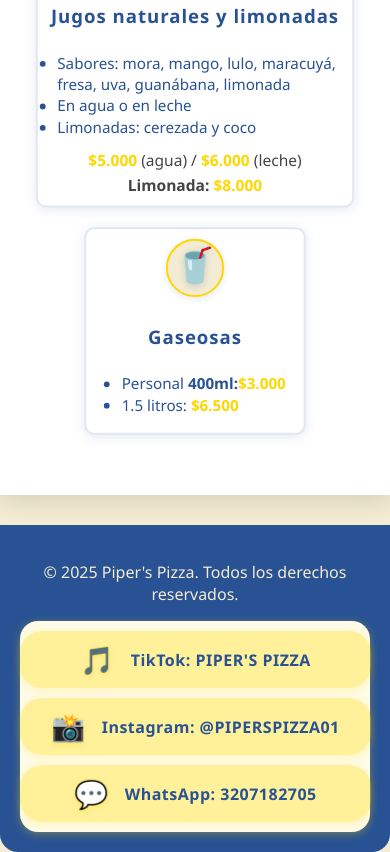
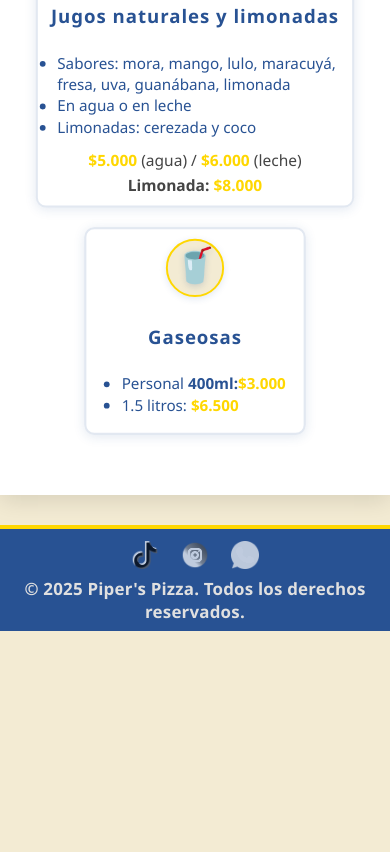
Before and after one commit to JavierRojas0495/pippers, a plain HTML site: page index.html in a window 390 px wide. Shown: the part 4464-5316 px from the top of the page. After the commit the page ends 5095 px from the top, so only its background shows below. Drawn offline with Linux system fonts and the light colour scheme.

Commit message:
Rediseño profesional del footer: íconos minimalistas, alineación, sin bordes redondeados y sin scroll horizontal

```diff
--- a/index.html
+++ b/index.html
@@ -177,13 +177,33 @@
             </form>
         </section>
     </main>
-    <footer>
-        <p>&copy; 2025 Piper's Pizza. Todos los derechos reservados.</p>
-        <div class="footer-redes">
-            <a href="https://www.tiktok.com/@piperspizza" target="_blank" rel="noopener" title="TikTok"><span class="icono-red">🎵</span>TikTok: PIPER'S PIZZA</a>
-            <a href="https://www.instagram.com/piperspizza01" target="_blank" rel="noopener" title="Instagram"><span class="icono-red">📸</span>Instagram: @PIPERSPIZZA01</a>
-            <a href="https://wa.me/573207182705?text=Estoy%20interesado%20en%20Piper's%20Pizza" target="_blank" rel="noopener" title="WhatsApp"><span class="icono-red">💬</span>WhatsApp: 3207182705</a>
+    <footer class="footer-pipers">
+      <div class="footer-container footer-columna">
+        <img src="img/logosPipers/Imagen de WhatsApp 2025-07-23 a las 14.29.13_61ef9f11.jpg" alt="Logo Piper's Pizza" class="footer-logo">
+        <div class="footer-social">
+          <a href="https://www.tiktok.com/@piperspizza" target="_blank" rel="noopener" title="TikTok">
+            <span class="icono-red">
+              <img src="img/RedesSociales/tik-tok.png" alt="TikTok Piper's Pizza" class="icono-img-red">
+            </span>
+          </a>
+          <a href="https://www.instagram.com/piperspizza01" target="_blank" rel="noopener" title="Instagram">
+            <span class="icono-red">
+              <img src="img/RedesSociales/instagram.png" alt="Instagram Piper's Pizza" class="icono-img-red">
+            </span>
+          </a>
+          <a href="https://wa.me/573207182705?text=Estoy%20interesado%20en%20Piper's%20Pizza" target="_blank" rel="noopener" title="WhatsApp">
+            <span class="icono-red">
+              <img src="img/RedesSociales/whatsapp.png" alt="WhatsApp Piper's Pizza" class="icono-img-red">
+            </span>
+          </a>
         </div>
+        <div class="footer-links">
+          <a href="https://www.tiktok.com/@piperspizza" target="_blank" rel="noopener">TikTok: PIPER'S PIZZA</a>
+          <a href="https://www.instagram.com/piperspizza01" target="_blank" rel="noopener">Instagram: @PIPERSPIZZA01</a>
+          <a href="https://wa.me/573207182705?text=Estoy%20interesado%20en%20Piper's%20Pizza" target="_blank" rel="noopener">WhatsApp: 3207182705</a>
+        </div>
+        <p class="footer-copy">&copy; 2025 Piper's Pizza. Todos los derechos reservados.</p>
+      </div>
     </footer>
     <script src="script.js"></script>
 </body>
--- a/script.js
+++ b/script.js
@@ -15,7 +15,7 @@
 }
 
 // También aplicar la navegación a cualquier enlace con href="#menu" o href="#inicio" o href="#contacto"
-document.querySelectorAll('a[href="#menu"], a[href="#inicio"], a[href="#contacto"]').forEach(link => {
+document.querySelectorAll('a[href="#menu"], a[href="#inicio"], a[href="#contacto"], .logo-link').forEach(link => {
     link.addEventListener('click', function(e) {
         e.preventDefault();
         const targetId = this.getAttribute('href').replace('#', '');
--- a/styles.css
+++ b/styles.css
@@ -13,6 +13,7 @@
     min-height: 100vh;
     display: flex;
     flex-direction: column;
+    overflow-x: hidden;
 }
 header {
     background: #285293;
@@ -208,13 +209,21 @@
 }
 footer {
     text-align: center;
-    padding: 20px;
-    background: #285293;
-    color: #f3ebd3;
-    border-radius: 0 0 18px 18px;
+    padding: 28px 10px 18px 10px;
+    background: #fff;
+    color: #285293;
+    border-radius: 0 0 22px 22px;
     margin-top: auto;
-    font-size: 1em;
+    font-size: 1.15em;
     flex-shrink: 0;
+    border-top: 4px solid #ffd700;
+    box-shadow: 0 0 24px #ffd70033;
+}
+footer p {
+    color: #285293;
+    font-size: 1.18em;
+    font-weight: 700;
+    margin-bottom: 18px;
 }
 #menu-dinamico {
     margin-top: 20px;
@@ -1229,53 +1238,125 @@
     transition: all 0.3s ease;
 }
 .footer-redes {
-  margin-top: 16px;
+  margin-top: 0;
   display: flex;
-  justify-content: center;
+  flex-direction: column;
   align-items: center;
-  gap: 24px;
-  flex-wrap: wrap;
-  background: #fffbe6;
+  gap: 18px;
+  background: #fff;
   border-radius: 18px;
-  padding: 14px 0 10px 0;
-  box-shadow: 0 2px 8px #ffd70055;
+  padding: 0 0 0 0;
+  box-shadow: none;
 }
 .footer-redes a {
   display: flex;
   align-items: center;
-  gap: 10px;
+  gap: 14px;
   color: #285293;
-  background: #ffd70055;
-  padding: 10px 22px;
-  border-radius: 22px;
+  background: #ffd700;
+  padding: 14px 32px;
+  border-radius: 30px;
   text-decoration: none;
-  font-weight: 700;
-  font-size: 1.13em;
+  font-weight: 800;
+  font-size: 1.18em;
   letter-spacing: 0.5px;
   transition: background 0.2s, color 0.2s, box-shadow 0.2s;
-  box-shadow: 0 2px 8px #ffd70033;
+  box-shadow: 0 2px 12px #ffd70055;
+  margin-bottom: 0;
 }
 .footer-redes a:hover {
-  background: #ffd700;
-  color: #285293;
+  background: #285293;
+  color: #ffd700;
   text-decoration: underline;
-  box-shadow: 0 4px 16px #ffd70077;
+  box-shadow: 0 4px 24px #28529355;
 }
 .footer-redes .icono-red {
-  font-size: 1.7em;
-  margin-right: 6px;
-  filter: drop-shadow(0 1px 2px #ffd70088);
+  font-size: 2.1em;
+  margin-right: 8px;
+  filter: drop-shadow(0 2px 4px #ffd70088);
 }
 @media (max-width: 600px) {
   .footer-redes {
     flex-direction: column;
-    gap: 10px;
-    padding: 10px 0;
+    gap: 12px;
+    padding: 0;
   }
   .footer-redes a {
-    width: 90vw;
+    width: 98vw;
     justify-content: center;
-    font-size: 1em;
-    padding: 10px 0;
+    font-size: 1.05em;
+    padding: 12px 0;
   }
 }
+.footer-pipers {
+  background: #285293;
+  color: #e0e0e0;
+  width: 100vw;
+  padding: 0 0 8px 0;
+  border-radius: 0 0 0 0 !important;
+  box-shadow: none;
+  position: relative;
+  left: 0;
+  right: 0;
+  overflow-x: hidden;
+}
+body {
+  overflow-x: hidden;
+}
+.footer-container {
+  max-width: 100vw;
+  margin: 0 auto;
+  display: flex;
+  flex-direction: column;
+  align-items: center;
+  justify-content: center;
+  padding: 12px 0 0 0;
+  gap: 0;
+}
+.footer-logo {
+  display: none;
+}
+.footer-social {
+  display: flex;
+  gap: 22px;
+  margin-bottom: 8px;
+  justify-content: center;
+  align-items: center;
+}
+.footer-social a {
+  width: 28px;
+  height: 28px;
+  padding: 0;
+  border: none;
+  background: none;
+  display: flex;
+  align-items: center;
+  justify-content: center;
+  filter: grayscale(1) brightness(1.7);
+  opacity: 0.7;
+  transition: opacity 0.2s, filter 0.2s;
+}
+.footer-social a:hover {
+  opacity: 1;
+  filter: grayscale(0) brightness(1.1);
+}
+.footer-social a .icono-red img.icono-img-red {
+  width: 100%;
+  height: 100%;
+  object-fit: contain;
+  display: block;
+  margin: auto;
+  padding: 0;
+  box-sizing: border-box;
+}
+.footer-links {
+  display: none;
+}
+.footer-copy {
+  font-size: 0.92em;
+  margin-top: 0;
+  margin-bottom: 0;
+  text-align: center;
+  color: #e0e0e0;
+  letter-spacing: 0.2px;
+}
```
Also changed, not shown: img/RedesSociales/instagram.png (added), img/RedesSociales/tik-tok.png (added), img/RedesSociales/whatsapp.png (added).
